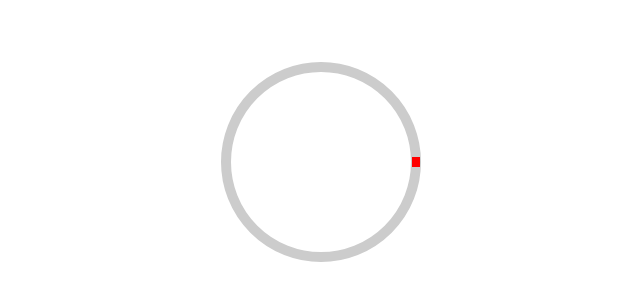
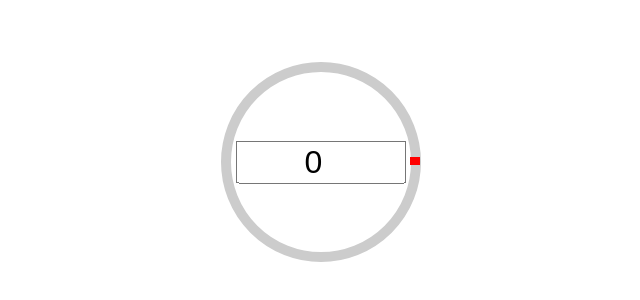
Before and after one commit to timrourke/angular-dial-input-directive, a website: page index.html in a window 1280 px wide. Shown: the part 238-538 px from the top of the page, without its empty margins (319-959 px from the left). Drawn offline with nearby package versions, Linux system fonts and the light colour scheme.

Commit message:
Updating math

```diff
--- a/app/ng-dial.css
+++ b/app/ng-dial.css
@@ -19,9 +19,20 @@ dial::before {
 	content:'';
 	display:block;
 	position:absolute;
+	top:85px;
 	right:-9px;
-	top:85px;
-	height:10px;
-	width:8px;
+	width:10px;
+	height:8px;
 	background-color:red;
 }
+
+.dialIndicator {
+	position: absolute;
+	top:50%;
+	left:50%;
+	transform:translateX(-50%) translateY(-50%);
+	z-index:10;
+	width:170px;
+	font-size:2em;
+	text-align:center;
+}
--- a/app/ng-dial.js
+++ b/app/ng-dial.js
@@ -1,11 +1,24 @@
 angular.module('dial', []).
-directive('dial',['$document', '$window', function($document, $window) {
-  return function(scope, element, attr) {
-    var startAngle = 0,
+controller('dialController', ['$scope', function($scope){
+
+  $scope.dialAngle = 0;
+
+  //$scope.$watch(function())
+
+}]).
+directive('dial',['$document', '$window', '$timeout', function($document, $window, $timeout) {
+  return {
+    restrict: 'E',
+    scope: {
+      angle: '='
+    },
+    link: function(scope, element, attrs) {
+      var startAngle = scope.angle,
           w = 200,
           h = 200,
           x = (parseInt($window.innerWidth) / 2) - (w / 2),
           y = (parseInt($window.innerHeight) / 2) - (h / 2);
+
       element.css({
         position: 'absolute',
         top: (parseInt($window.innerHeight) / 2) - (w / 2) + 'px',
@@ -17,6 +30,11 @@ directive('dial',['$document', '$window', function($document, $window) {
         width: w + 'px',
         height: h + 'px'
       });
+
+      scope.$watch('angle', function(newValue, oldValue){
+        updateAngle(newValue - startAngle + 180);
+      });
+
       element.on('mousedown', function(event) {
         // Prevent default dragging of selected content
         event.preventDefault();
@@ -29,15 +47,25 @@ directive('dial',['$document', '$window', function($document, $window) {
         x = event.clientX;
         ctrX = $window.innerWidth / 2;
         ctrY = $window.innerHeight / 2;
-      angle = (Math.atan2(ctrY - y, ctrX - x) * 180 / Math.PI) - startAngle;
-      element.css({
-        transform: 'rotateZ(' + (angle + 180) + 'deg)'
+        angle = Math.atan2(-(ctrY - y), -(ctrX - x)) * 180 / Math.PI + 180;
+
+        scope.$apply(function(){
+          scope.angle = angle + startAngle - 180;
         });
+
+        updateAngle(angle);
       }
 
       function mouseup() {
         $document.off('mousemove', mousemove);
         $document.off('mouseup', mouseup);
       }
-  };
+
+      function updateAngle(angle) {
+        element.css({
+          transform: 'rotateZ(' + (angle - 180 + startAngle) + 'deg)'
+        });
+      }
+    }
+  }
 }]);
--- a/index.html
+++ b/index.html
@@ -7,7 +7,8 @@
 	<script src="bower_components/angular/angular.min.js"></script>
 	<script src="app/ng-dial.js"></script>
 </head>
-<body>
-	<dial></dial>
+<body ng-controller="dialController">
+	<input class="dialIndicator" type="number" min="0" max="360" ng-model="dialAngle">
+	<dial angle="dialAngle"></dial>
 </body>
 </html>
```
Lines whose indentation alone changed are shown as unchanged.
